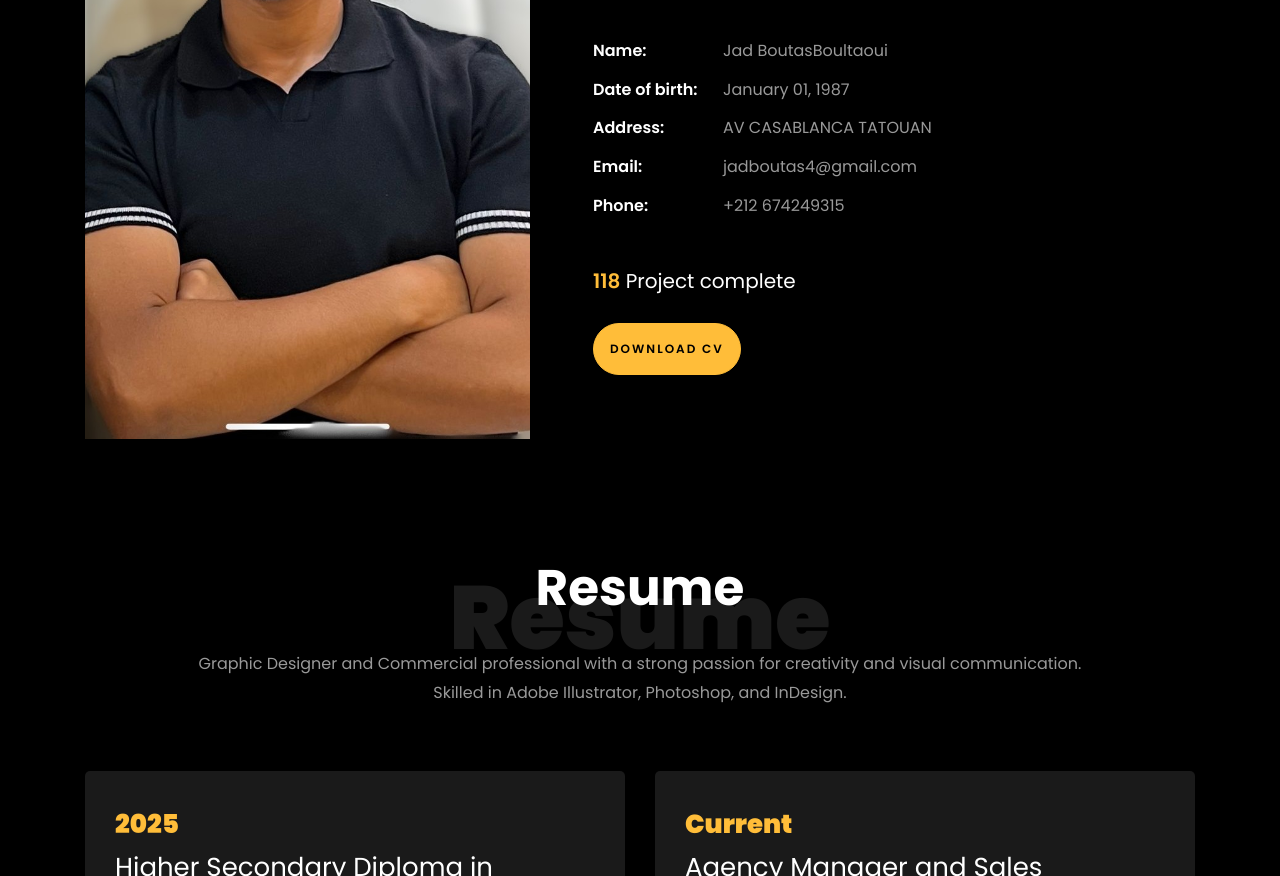
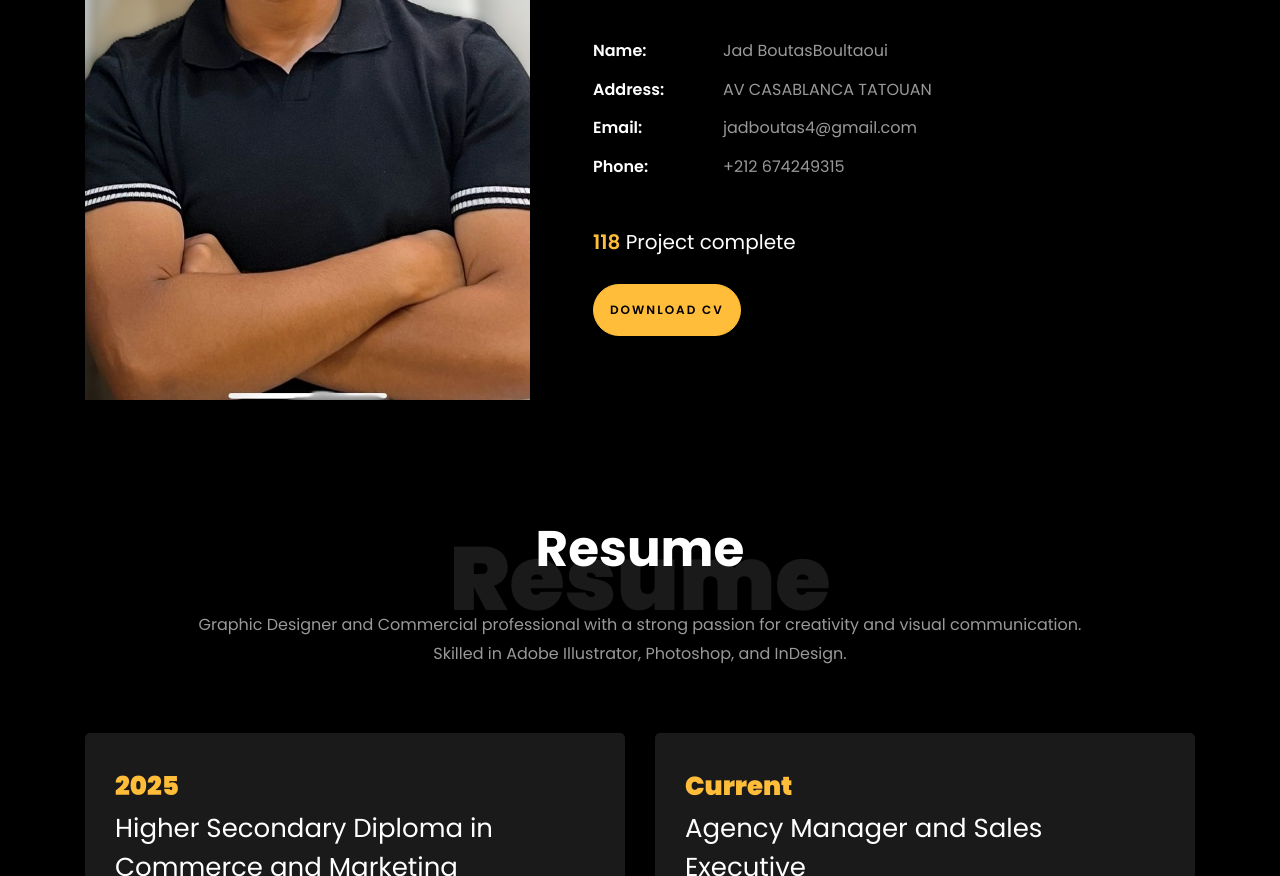
Before and after one commit to ouailkahi/jad, a plain HTML site: page index.html in a window 1280 px wide. Shown: the part 1137-2013 px from the top of the page. Drawn offline with Linux system fonts and the light colour scheme; files whose address does not match are found by name.

Commit message:
modified:   index.html

```diff
--- a/index.html
+++ b/index.html
@@ -93,7 +93,6 @@ innovative ideas to projects, while continuously developing my skills
 in design and business.</p>
 		            <ul class="about-info mt-4 px-md-0 px-2">
 		            	<li class="d-flex"><span>Name:</span> <span>Jad BoutasBoultaoui</span></li>
-		            	<li class="d-flex"><span>Date of birth:</span> <span>January 01, 1987</span></li>
 		            	<li class="d-flex"><span>Address:</span> <span>AV CASABLANCA TATOUAN</span></li>
 		            	<li class="d-flex"><span>Email:</span> <span>jadboutas4@gmail.com</span></li>
 		            	<li class="d-flex"><span>Phone: </span> <span>+212 674249315</span></li>
```
